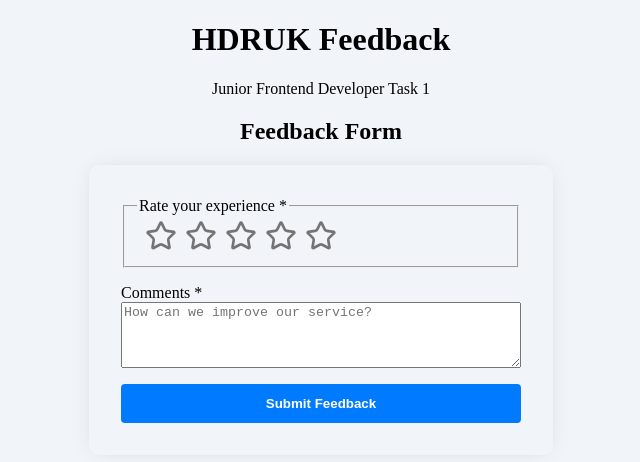
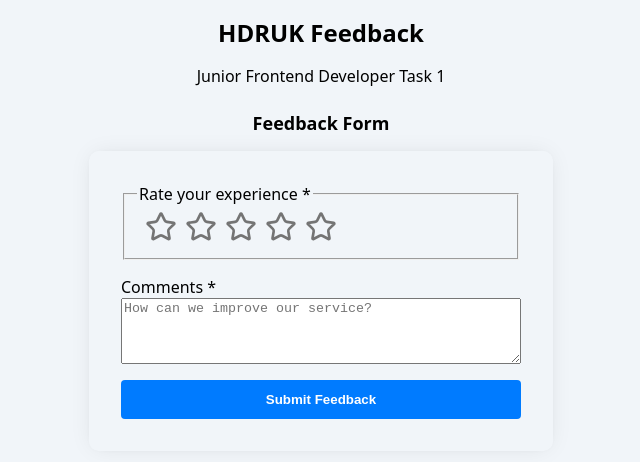
Before and after one commit to busratok/hdruk-feedback, a React (Vite) app: page / in a window 1280 px wide. Shown: the top 462 px of the page, without its empty margins (319-959 px from the left). Built offline with nearby package versions, Linux system fonts and the light colour scheme.

Commit message:
style: add app.module.css and update index.css

```diff
--- /dev/null
+++ b/src/App.module.css
@@ -0,0 +1,16 @@
+.headerTitle {
+  margin-bottom: 4px;
+  font-size: 24px;
+}
+
+.headerSubtitle {
+  margin-top: 0;
+  color: #555;
+  font-size: 14px;
+}
+
+.sectionTitle {
+  margin-top: 24px;
+  margin-bottom: 12px;
+  font-size: 18px;
+}
--- a/src/App.tsx
+++ b/src/App.tsx
@@ -1,15 +1,17 @@
-import "./App.css";
+import styles from "./App.module.css";
 import FeedBackForm from "./components/FeedBackForm/FeedBackForm";
 
 function App() {
   return (
-    <main className="app-container">
+    <main>
       <header>
-        <h1>HDRUK Feedback</h1>
-        <p>Junior Frontend Developer Task 1</p>
+        <h1 className={styles.headerTitle}>HDRUK Feedback</h1>
+        <p className={styles.headerSubTitle}>
+          Junior Frontend Developer Task 1
+        </p>
       </header>
       <section>
-        <h2>Feedback Form</h2>
+        <h2 className={styles.sectionTitle}>Feedback Form</h2>
         <FeedBackForm />
       </section>
     </main>
--- a/src/index.css
+++ b/src/index.css
@@ -12,4 +12,11 @@
 body {
   margin: 0;
   background-color: #f1f5f9;
+  font-family:
+    system-ui,
+    -apple-system,
+    BlinkMacSystemFont,
+    "Segoe UI",
+    Roboto,
+    sans-serif;
 }
```
